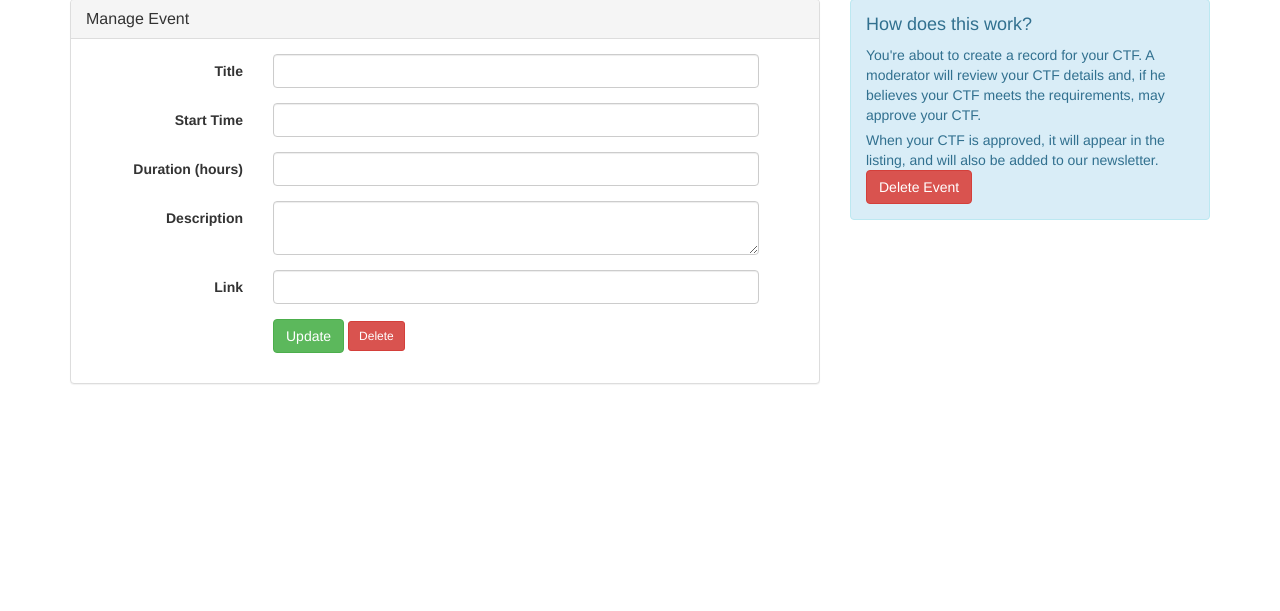
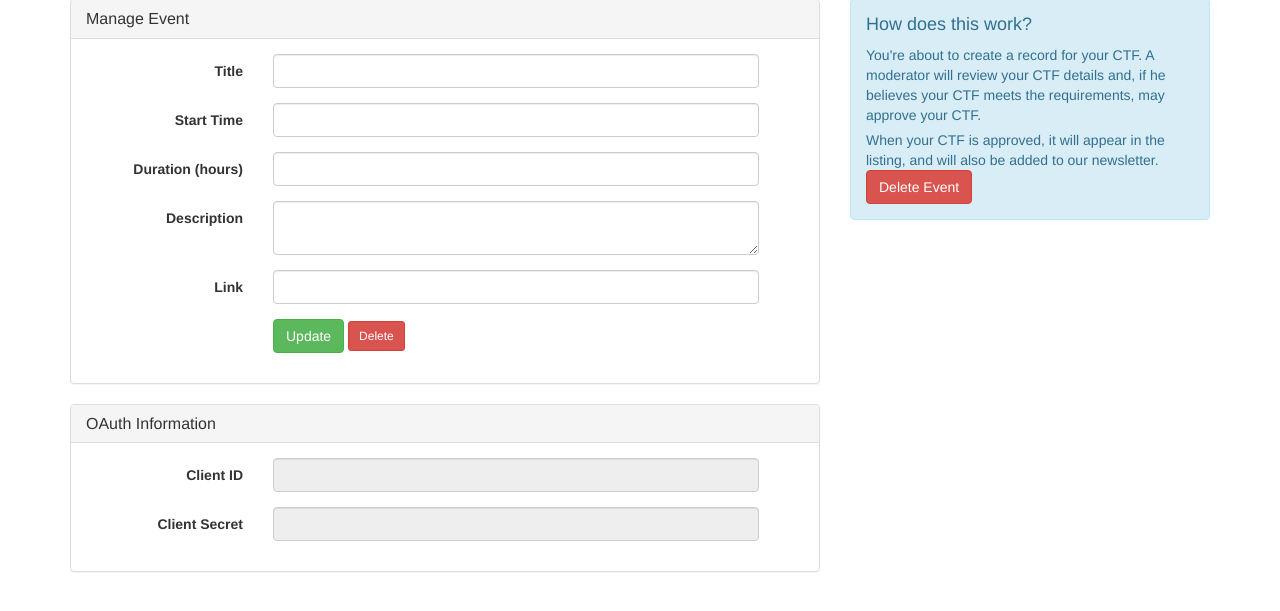
Before and after one commit to easyctf/ctf-calendar, a Flask app: template templates/events/manage.html in a window 1280 px wide. Shown: the part 73-684 px from the top of the page. Run offline with Flask 2, Linux system fonts and the light colour scheme; the template is opened without the code that fills it: values that come from a table or form of the project are taken from there, others are empty; parts of the project's set-up code (start-up, migrations or seed data) failed here and were passed over; some libraries are stand-ins or nearby versions.

Commit message:
Some more stuff

```diff
--- a/cal.py
+++ b/cal.py
@@ -1,7 +1,6 @@
 import os
 
 from flask import Flask
-from flask_oauthlib.provider import OAuth2Provider
 
 import config
 import views
--- a/migrations/versions/10d5b977cbe4_.py
+++ b/migrations/versions/10d5b977cbe4_.py
@@ -11,16 +11,15 @@ revision = '10d5b977cbe4'
 down_revision = '4716a9303c39'
 
 from alembic import op
-import sqlalchemy as sa
 
 
 def upgrade():
-### commands auto generated by Alembic - please adjust! ###
+    ### commands auto generated by Alembic - please adjust! ###
     op.create_index(op.f('ix_events_start_time'), 'events', ['start_time'], unique=False)
     ### end Alembic commands ###
 
 
 def downgrade():
-### commands auto generated by Alembic - please adjust! ###
+    ### commands auto generated by Alembic - please adjust! ###
     op.drop_index(op.f('ix_events_start_time'), table_name='events')
     ### end Alembic commands ###
--- a/migrations/versions/4716a9303c39_.py
+++ b/migrations/versions/4716a9303c39_.py
@@ -11,16 +11,15 @@ revision = '4716a9303c39'
 down_revision = '06cfdde7ecc1'
 
 from alembic import op
-import sqlalchemy as sa
 
 
 def upgrade():
-### commands auto generated by Alembic - please adjust! ###
+    ### commands auto generated by Alembic - please adjust! ###
     op.drop_index('ix_events_start_time', table_name='events')
     ### end Alembic commands ###
 
 
 def downgrade():
-### commands auto generated by Alembic - please adjust! ###
+    ### commands auto generated by Alembic - please adjust! ###
     op.create_index('ix_events_start_time', 'events', ['start_time'], unique=False)
     ### end Alembic commands ###
--- a/migrations/versions/daf5b5301c75_.py
+++ b/migrations/versions/daf5b5301c75_.py
@@ -10,12 +10,12 @@ Create Date: 2016-06-30 10:08:05.129124
 revision = 'daf5b5301c75'
 down_revision = 'f79ba2365689'
 
+import sqlalchemy as sa
 from alembic import op
-import sqlalchemy as sa
 
 
 def upgrade():
-### commands auto generated by Alembic - please adjust! ###
+    ### commands auto generated by Alembic - please adjust! ###
     op.add_column('eventvotes', sa.Column('user_id', sa.Integer(), nullable=True))
     op.create_unique_constraint('eventvote_user_event_uc', 'eventvotes', ['user_id', 'event_id'])
     op.create_foreign_key('eventvote_user_id_fk', 'eventvotes', 'users', ['user_id'], ['id'])
@@ -23,7 +23,7 @@ def upgrade():
 
 
 def downgrade():
-### commands auto generated by Alembic - please adjust! ###
+    ### commands auto generated by Alembic - please adjust! ###
     op.drop_constraint('eventvote_user_id_fk', 'eventvotes', type_='foreignkey')
     op.drop_constraint('eventvote_user_event_uc', 'eventvotes', type_='unique')
     op.drop_column('eventvotes', 'user_id')
--- a/migrations/versions/f79ba2365689_.py
+++ b/migrations/versions/f79ba2365689_.py
@@ -10,17 +10,17 @@ Create Date: 2016-06-25 18:16:01.508669
 revision = 'f79ba2365689'
 down_revision = '10d5b977cbe4'
 
+import sqlalchemy as sa
 from alembic import op
-import sqlalchemy as sa
 
 
 def upgrade():
-### commands auto generated by Alembic - please adjust! ###
+    ### commands auto generated by Alembic - please adjust! ###
     op.add_column('events', sa.Column('removed', sa.Boolean(), nullable=True))
     ### end Alembic commands ###
 
 
 def downgrade():
-### commands auto generated by Alembic - please adjust! ###
+    ### commands auto generated by Alembic - please adjust! ###
     op.drop_column('events', 'removed')
     ### end Alembic commands ###
--- a/static/js/timeline.js
+++ b/static/js/timeline.js
@@ -85,7 +85,9 @@ $(document).ready(function () {
     stopTime = startTime + 30 * 24 * 60 * 60 * 1000;
 
     $.get("/events/list/json", function (data) {
-        data = JSON.parse(data).filter(function(item) { return item.approved == true && item.endTime > now; });
+        data = JSON.parse(data).filter(function (item) {
+            return item.approved == true && item.endTime > now;
+        });
 
         var daysBetween = 1;
         var time = new Date(startTime);
--- a/templates/base/index.html
+++ b/templates/base/index.html
@@ -25,8 +25,8 @@
         </div>
         <table class="table table-hover table-striped">
             <thead>
-                <th>Name</th>
-                <th>Date</th>
+            <th>Name</th>
+            <th>Date</th>
             </head>
             <tbody id="upcoming_ctfs"></tbody>
         </table>
--- a/templates/events/manage.html
+++ b/templates/events/manage.html
@@ -56,6 +56,31 @@
                     </form>
                 </div>
             </div>
+            <div class="panel panel-default">
+                <div class="panel-heading">
+                    <h2 class="panel-title">OAuth Information</h2>
+                </div>
+                <div class="panel-body">
+                    <form class="form-horizontal">
+                        <div class="col-sm-12 form-group">
+                            <label class="col-sm-3 control-label">Client ID</label>
+                            <div class="col-sm-9">
+                                <input class="form-control" required="" type="text" value="{{ event.client_id }}"
+                                       disabled>
+                            </div>
+                        </div>
+                        <div class="col-sm-12 form-group">
+                            <label class="col-sm-3 control-label">Client Secret</label>
+                            <div class="col-sm-9">
+                                <input class="form-control" required="" type="password" value="{{ event.client_secret }}"
+                                       disabled>
+                            </div>
+                        </div>
+                    </form>
+                    <div class="row">
+                    </div>
+                </div>
+            </div>
         </div>
         <div class="col-md-4 col-sm-8">
             <div class="alert alert-info">
@@ -75,7 +100,7 @@
     </div>
 
     <script type="text/javascript">
-        var delete_event = function() {
+        var delete_event = function () {
             if (confirm("Are you sure you want to delete this event?")) {
 
             }
--- a/util.py
+++ b/util.py
@@ -1,5 +1,7 @@
 import datetime
+import random
 import re
+import string
 from functools import wraps
 
 from flask import abort
@@ -9,6 +11,10 @@ from passlib.hash import bcrypt
 
 def isoformat(seconds):
     return datetime.datetime.fromtimestamp(seconds).isoformat() + "Z"
+
+
+def generate_string(length=32, alpha='0123456789abcdef'):
+    return "".join([random.choice(alpha) for x in range(length)])
 
 
 def hash_password(password, rounds=10):
--- a/views/events.py
+++ b/views/events.py
@@ -1,5 +1,4 @@
 import json
-import time
 
 from flask import abort, Blueprint, redirect, render_template, url_for, flash
 from flask_login import current_user, login_required
--- a/views/oauth.py
+++ b/views/oauth.py
@@ -1,9 +1,10 @@
-from flask import Blueprint, request
+from flask import Blueprint, request, render_template
 from flask_login import login_required
 
-from models import db, oauth, Event
+from models import oauth, Event
 
 blueprint = Blueprint('oauth', __name__, template_folder='templates')
+
 
 @blueprint.route('/authorize', methods=['GET', 'POST'])
 @login_required
```
Also changed, not shown: forms.py (+8 -6 lines), migrations/versions/8a9998406bc7_.py (+28 -28 lines), models.py (+10 -8 lines), templates/events/list.html (+7 -3 lines), templates/layout.html (+5 -2 lines).
